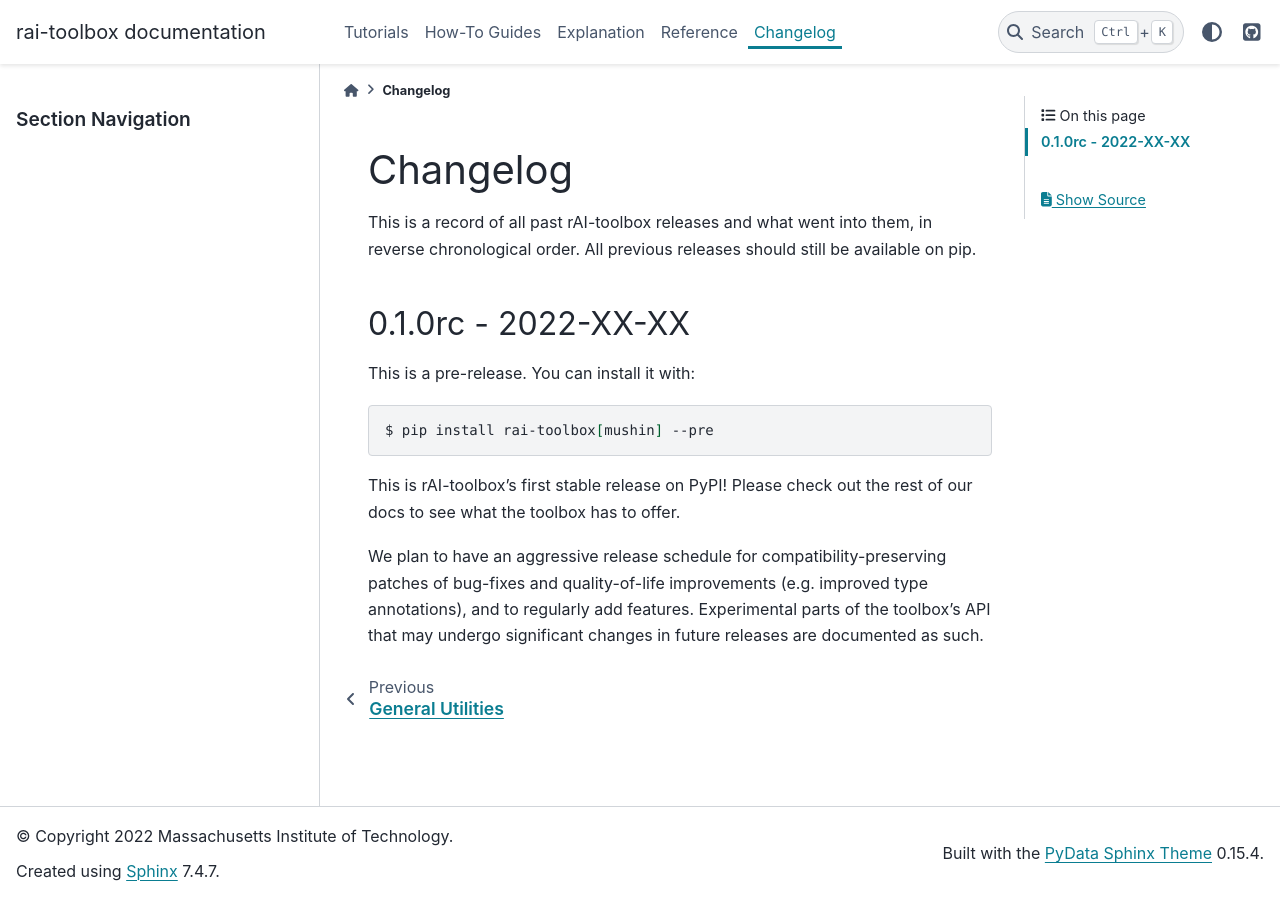
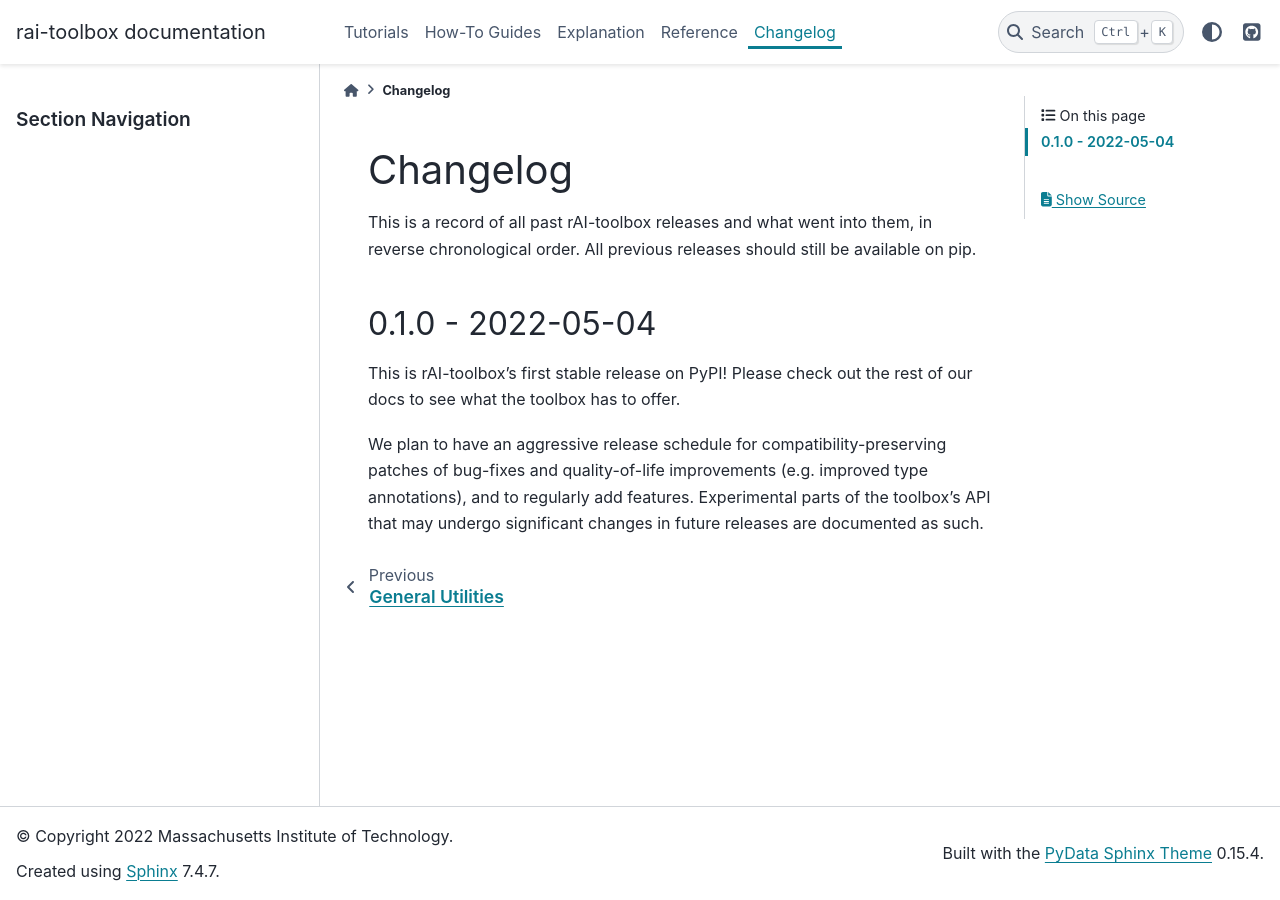
Before and after one commit to mit-ll-responsible-ai/responsible-ai-toolbox, a Sphinx documentation site: the page built from docs/source/changes.rst, in a window 1280 px wide. Built offline with Sphinx 7.4.7 and the PyData theme 0.15.4, drawn with Linux system fonts in a browser that asks for light colours; pages that are not in the unit, such as notebooks, are missing from menus.

Commit message:
prep for stable release

```diff
--- a/docs/source/changes.rst
+++ b/docs/source/changes.rst
@@ -10,15 +10,9 @@ chronological order. All previous releases should still be available on pip.
 
 .. _v0.1.0:
 
---------------------
-0.1.0rc - 2022-XX-XX
---------------------
-
-This is a pre-release. You can install it with:
-
-.. code:: console
-
-   $ pip install rai-toolbox[mushin] --pre
+------------------
+0.1.0 - 2022-05-04
+------------------
 
 
 This is rAI-toolbox's first stable release on PyPI! Please check out the rest of our
```
Also changed, not shown: docs/source/index.rst (+4 -3 lines).
